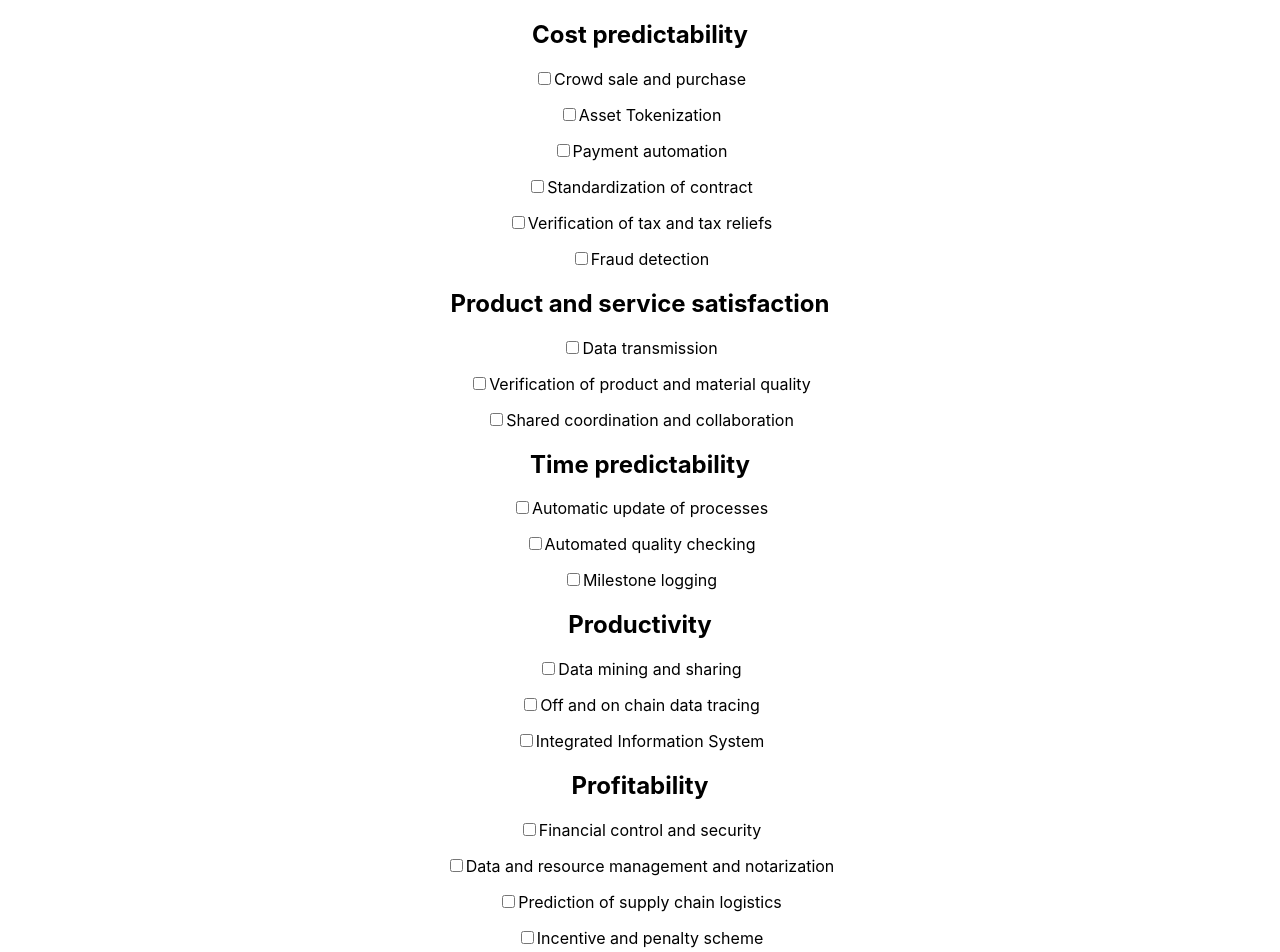
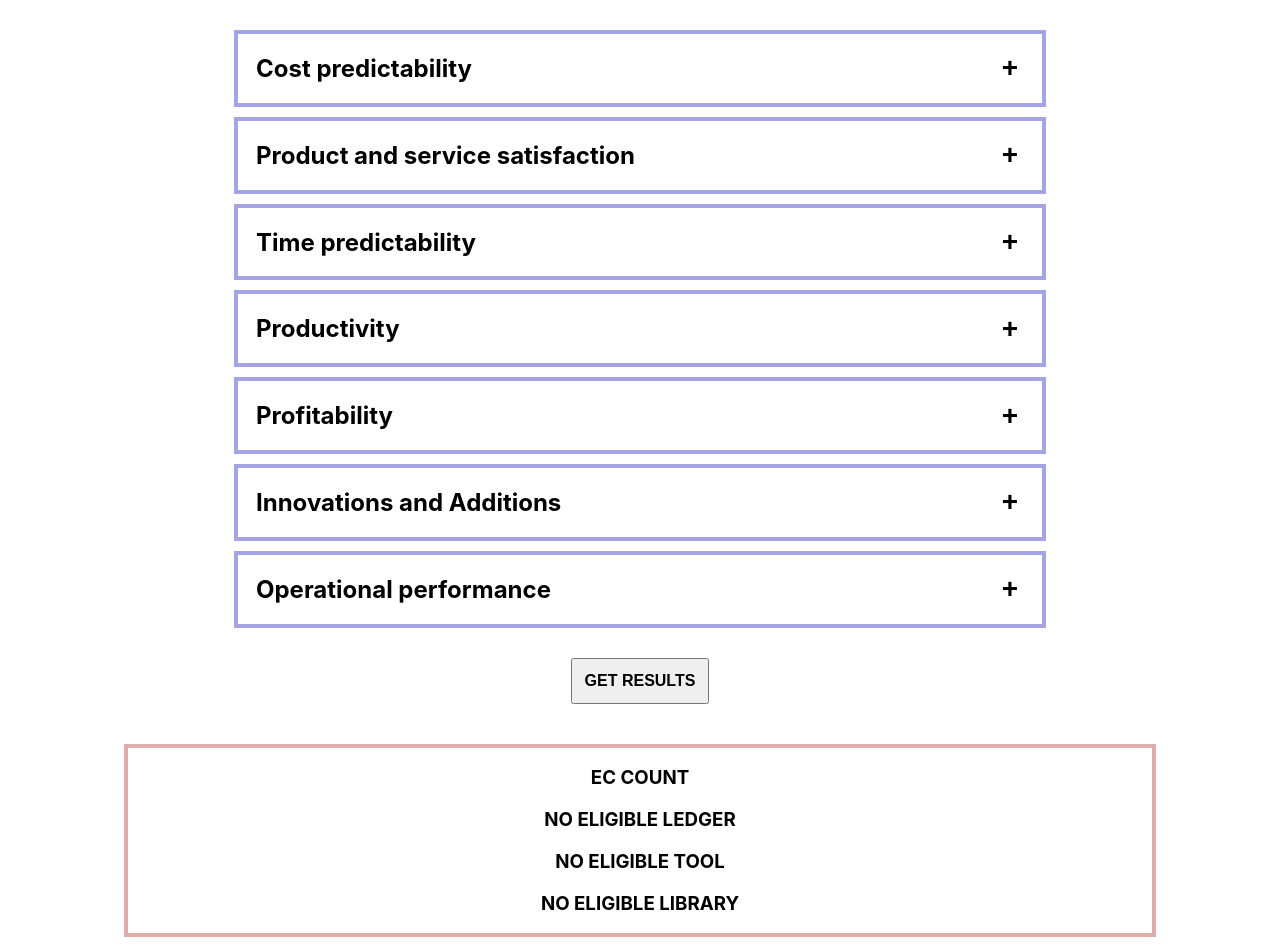
Before and after one commit to Saheed-MUFTAUDEEN/BCT_CSCM, a React (Create React App) app: page / in a window 1280 px wide. Shown: the top 952 px of the page. Built offline with nearby package versions, Linux system fonts and the light colour scheme.

Commit message:
begin styling

```diff
--- a/package.json
+++ b/package.json
@@ -9,6 +9,7 @@
     "react": "^18.2.0",
     "react-dom": "^18.2.0",
     "react-scripts": "5.0.1",
+    "sass": "^1.60.0",
     "web-vitals": "^2.1.4"
   },
   "scripts": {
--- a/src/components/KPICollator.js
+++ b/src/components/KPICollator.js
@@ -4,6 +4,8 @@ import KPIs from './KPIs';
 import{libraries, tools, ledgers} from './bct_techs'
 import Result from './result';
 import GenInfo from './genInfo';
+
+import "../styles.scss"
 
 function KPICollator() {
 
@@ -193,18 +195,23 @@ function KPICollator() {
 
       {/* <KPIs kpiGroup={kpis[keys[0]]} groupName={keys[0]} addResult={addResult} /> */}
 
-      {keys.map((kpigroup, index) => {
 
-      return (
-        <KPIs key={index} kpiGroup={kpis[kpigroup]} groupName={kpigroup} addResult={addResult} handleGetResult={handleGetResult} />
-      )
-      })}
+      <div className='kpi_container'>
 
-      <button onClick={handleGetResult}>Get Appropriate tool</button>
+        {keys.map((kpigroup, index) => {
+
+          return (
+            <KPIs key={index} kpiGroup={kpis[kpigroup]} groupName={kpigroup} addResult={addResult} handleGetResult={handleGetResult} />
+
+        )
+        })}
+      </div>
+
+      <button onClick={handleGetResult} id="get_results" >GET RESULTS</button>
 
 
 
-      <section>
+      <section id='results'>
 
         <h3>EC COUNT</h3>
 
--- a/src/components/KPIs.js
+++ b/src/components/KPIs.js
@@ -1,11 +1,14 @@
 import React, { useEffect, useState } from 'react';
 import { kpis } from './bct_use_cases';
+import "../styles.scss"
+
 
 function KPIs({kpiGroup, groupName, addResult}) {
   // console.log(Object.keys(kpigroup));
 
   const kpi_list = Object.keys(kpiGroup)
   const [selected, setSelected] = useState({})
+  const [showKPIs, setShowKPIs] = useState(false)
 
   const res = {
     [groupName]: selected
@@ -43,10 +46,20 @@ function KPIs({kpiGroup, groupName, addResult}) {
 
   }
 
+  const handleKPIToggle = (e) => {
+
+    setShowKPIs(!showKPIs)
+  }
+
   return (
-    <div>
-      <h2>{groupName}</h2>
+    <div className='kpi'>
+      <div className='kpi_header'>
+        <h2>{groupName} </h2>
+        <button onClick={handleKPIToggle} > {showKPIs ? "-" : "+"} </button>
+      </div>
 
+
+      <div className='hide_or_show' style={{ display: showKPIs ? "block": "none" }} >
         {kpi_list.map((kpi, index) => {
           const val = kpis[groupName][kpi]
             return (
@@ -59,6 +72,10 @@ function KPIs({kpiGroup, groupName, addResult}) {
             )
         })}
       </div>
+
+
+
+    </div>
   )
 }
 
--- /dev/null
+++ b/src/styles.scss
@@ -0,0 +1,49 @@
+
+
+section#results {
+  border: 4px solid rgb(226, 173, 173);
+  width: 80%;
+  margin:  0 auto;
+
+}
+
+div.kpi {
+  border: 4px solid rgb(164, 164, 231);
+  width: max-content;
+  // margin: 0 auto;
+  text-align: left;
+  width: 60%;
+  padding: 0 18px;
+
+  .kpi_header {
+    display: flex;
+    justify-content: space-between;
+    align-items: center;
+
+    button {
+      font-weight: bolder;
+      font-size: 28px;
+      border: none;
+      background-color: transparent;
+    }
+  }
+
+}
+
+div.kpi_container {
+  // border: 2px solid green;
+  display: flex;
+  flex-direction: row;
+  flex-wrap: wrap;
+  gap: 10px;
+  justify-content: center;
+  align-items: center;
+  margin: 30px auto;
+}
+
+button#get_results {
+  padding: 12px;
+  font-weight: 700;
+  font-size: 16px;
+  margin-bottom: 40px;
+}
```
Also changed, not shown: src/index.css (line endings or trailing spaces), 1 other file (tests, documents, lock files or other folders). Lines whose indentation alone changed are shown as unchanged.
